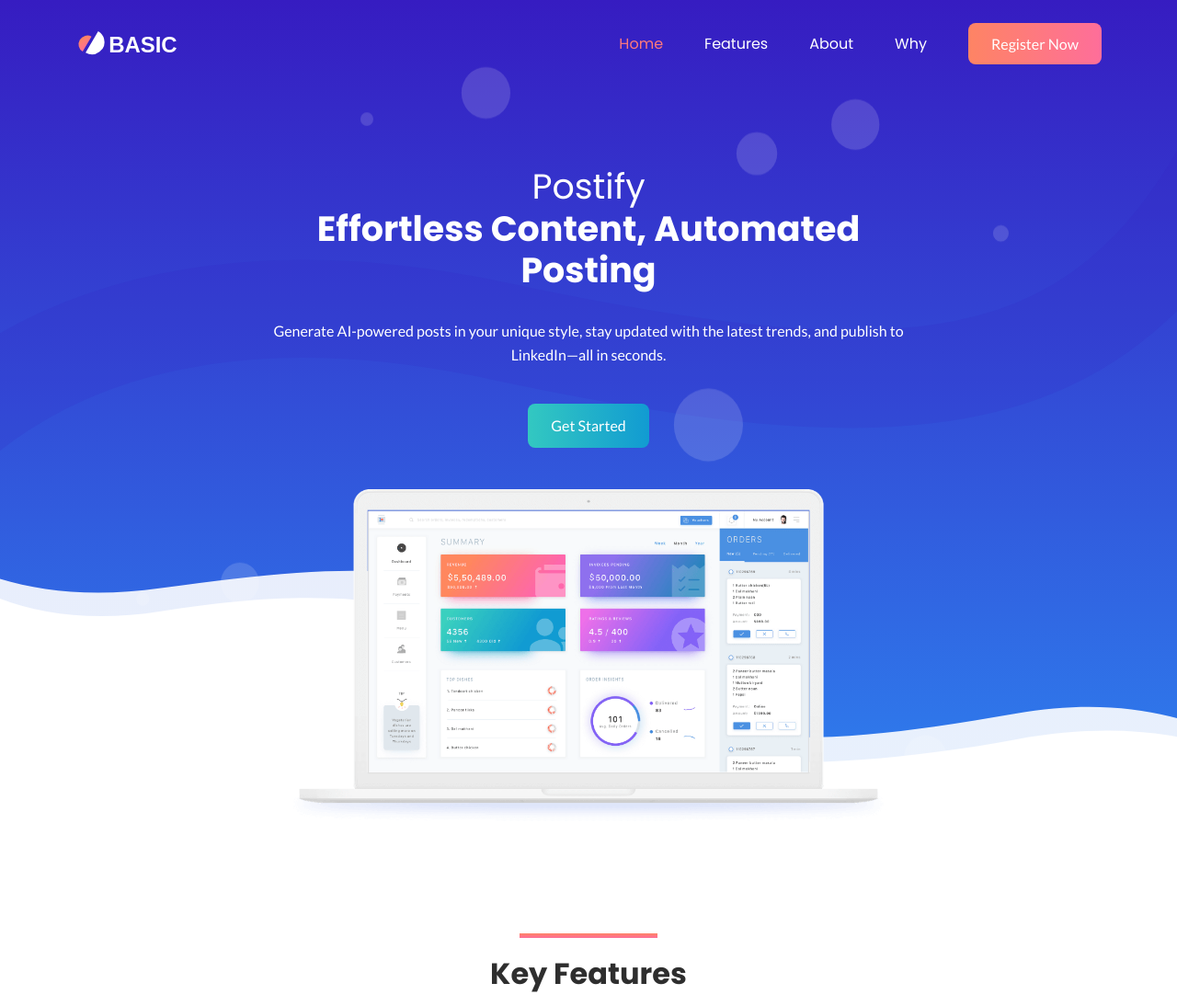
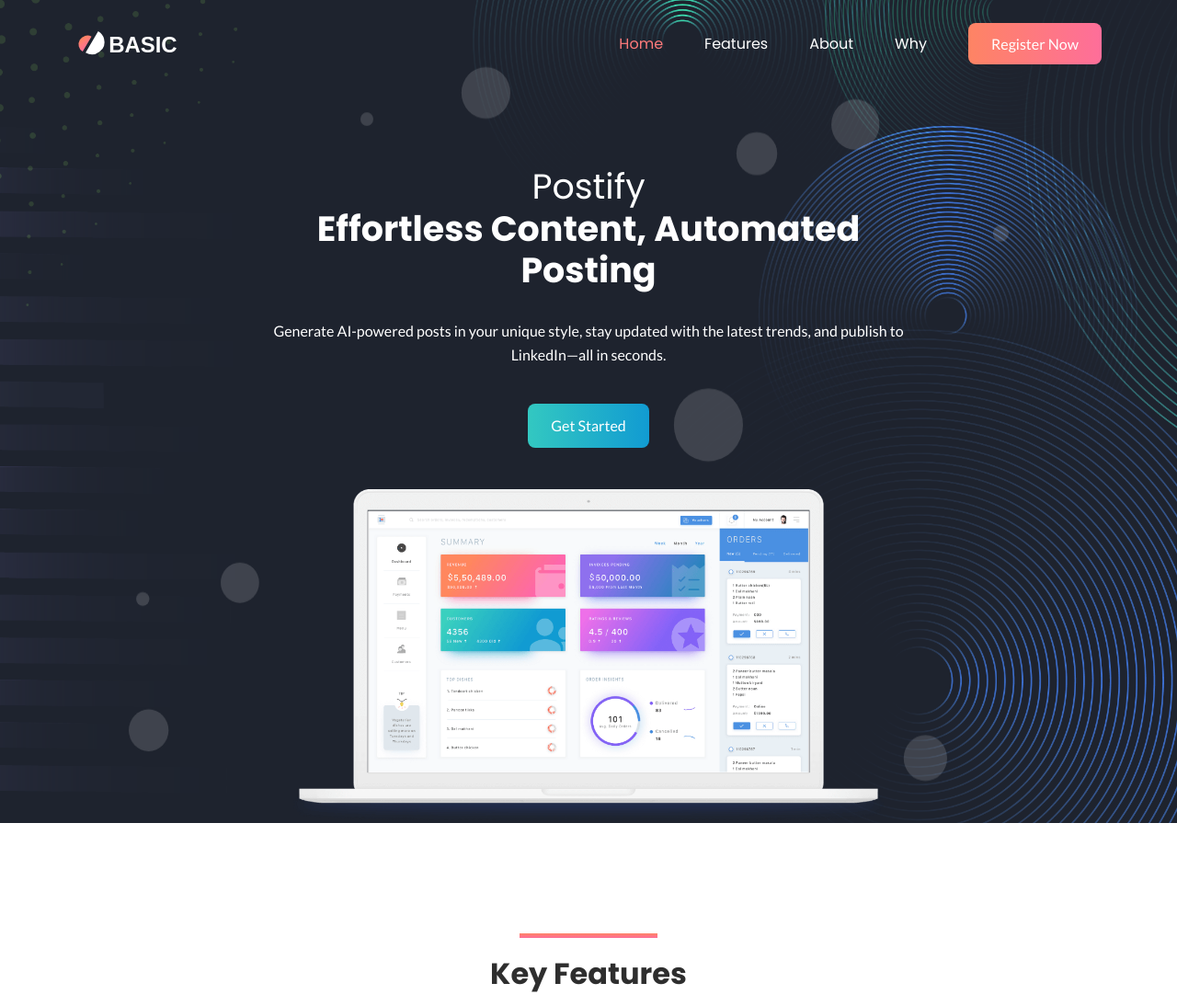
Before and after one commit to uditbhatia26/Postify, a Flask app: page / in a window 1280 px wide. Shown: the top 1094 px of the page at 92% size. Run offline with Flask 3, Linux system fonts and the light colour scheme; some libraries are stand-ins or nearby versions.

Commit message:
Updated UI

```diff
--- a/templates/index.html
+++ b/templates/index.html
@@ -100,7 +100,7 @@
     </div>
     <!-- navbar area -->
 
-    <div id="home" class="header-hero bg_cover" style="background-image: url(../static/assets/images/header/banner-bg.svg)">
+    <div id="home" class="header-hero bg_cover" style="background-image: url(../static/assets/images/header/bg-01.png)">
       <div class="container">
         <div class="row justify-content-center">
           <div class="col-lg-8">
```
Also changed, not shown: static/assets/images/header/bg-01.png (added).
